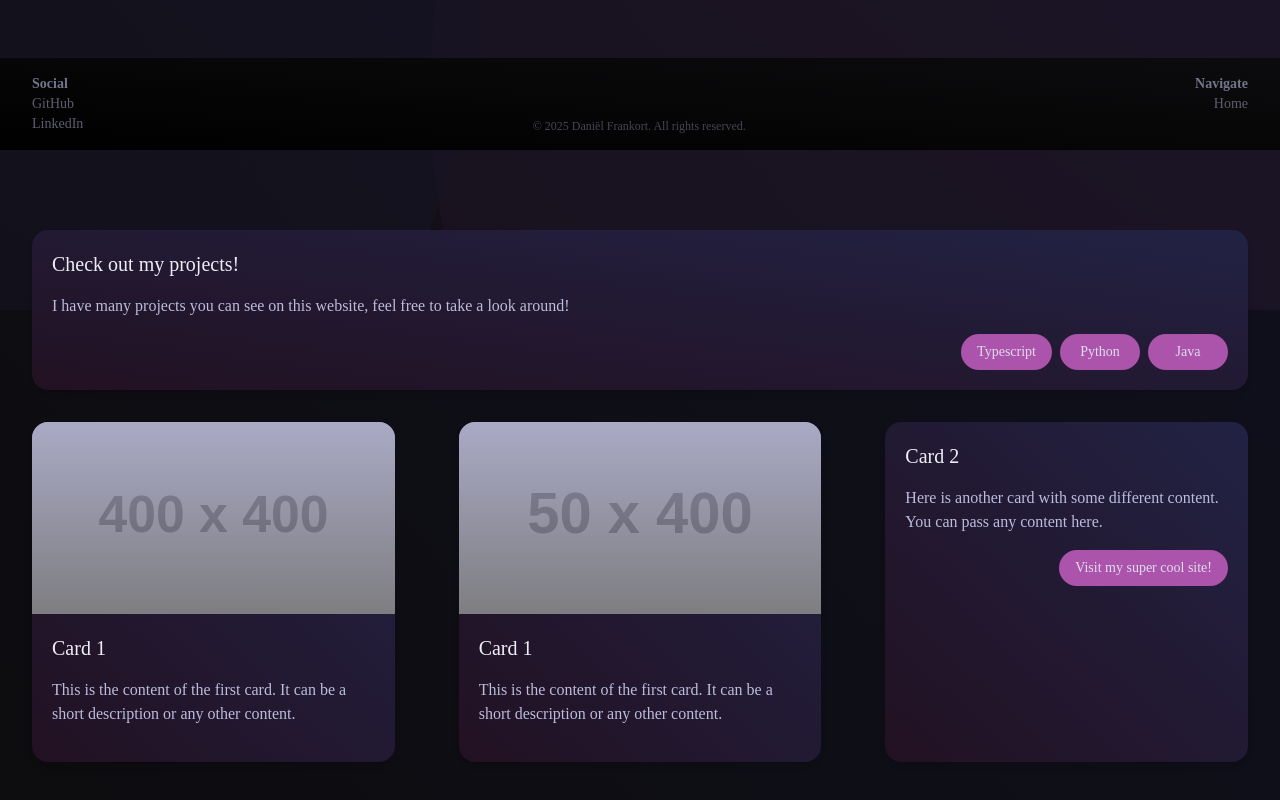
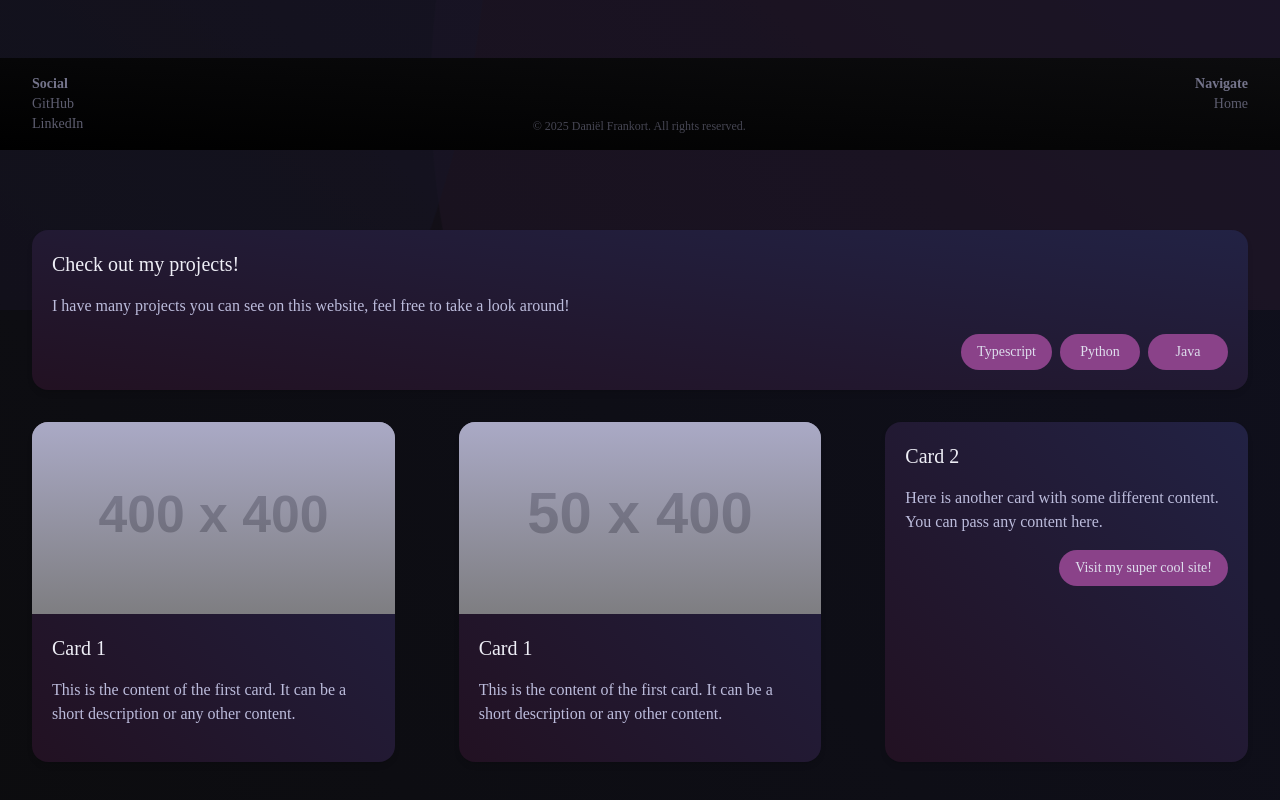
Before and after one commit to DaFrankort/dafrankort.github.io, a React (Create React App) app: page / in a window 1280 px wide. Shown: the part 650-1450 px from the top of the page. Built offline with nearby package versions, Linux system fonts and the light colour scheme.

Commit message:
Make button more readable

```diff
--- a/src/components/Button.css
+++ b/src/components/Button.css
@@ -10,6 +10,6 @@
   @apply transition-all hover:rotate-2;
   @apply inline-block px-4 py-2 rounded-3xl;
 
-  @apply bg-secondary-500 hover:bg-secondary-400;
+  @apply bg-secondary-600 hover:bg-secondary-400;
   @apply text-text-100 hover:text-text-50;
 }
```
